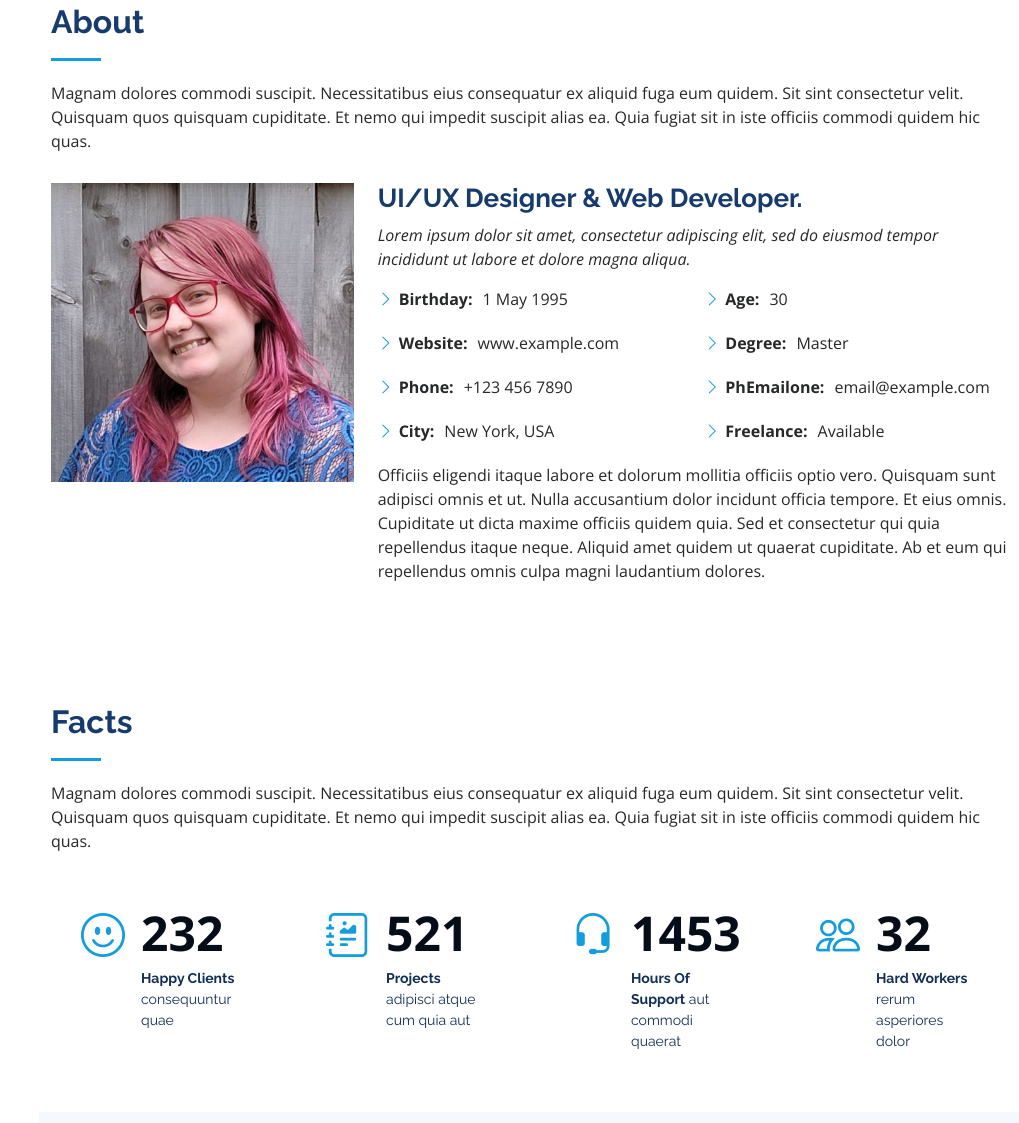
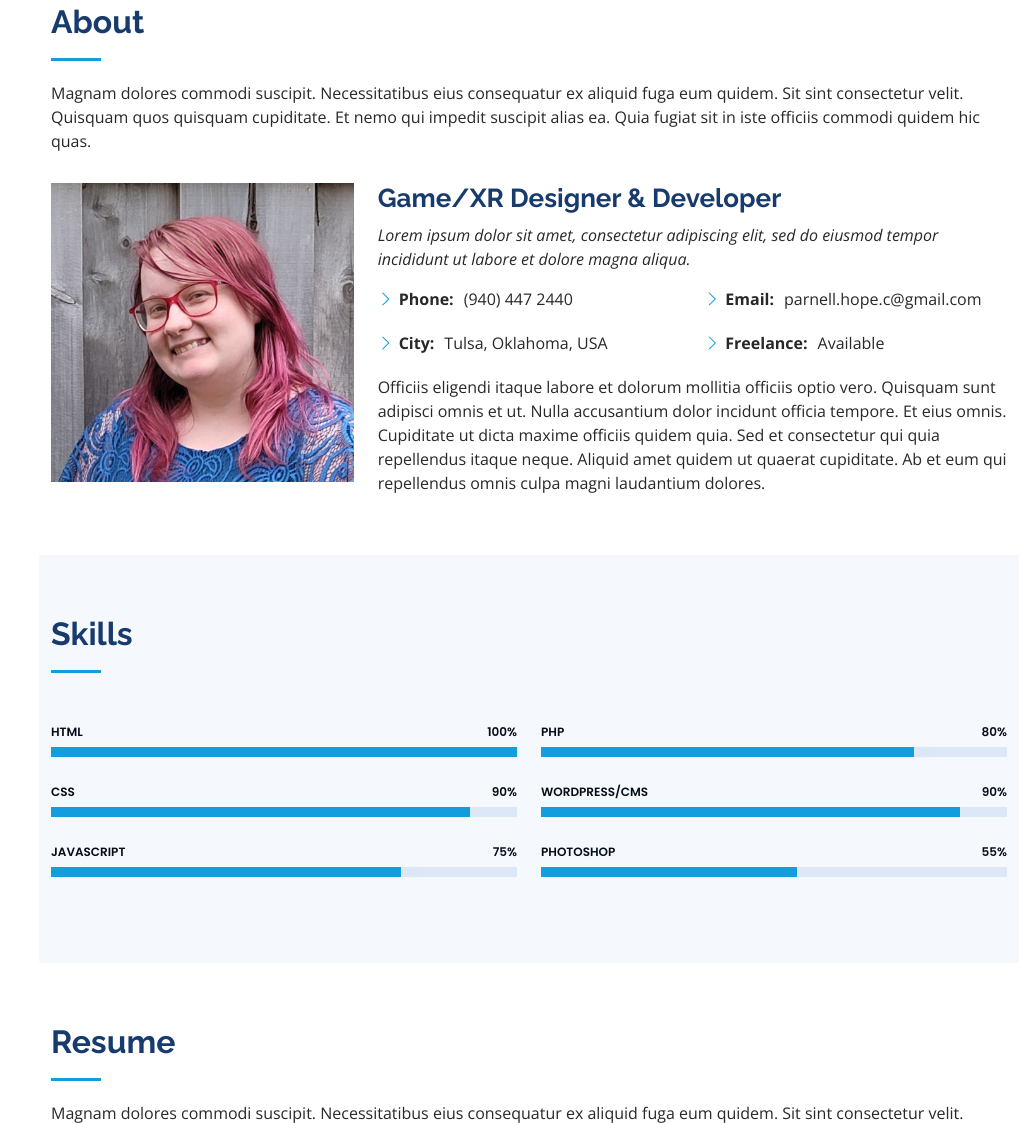
Before and after one commit to Hope-Parnell/Hope-Parnell.github.io, a plain HTML site: page index.html in a window 1280 px wide. Shown: the part 857-1980 px from the top of the page, without its empty margins (261-1280 px from the left). Drawn offline with nearby package versions, Linux system fonts and the light colour scheme.

Commit message:
Update index.html

```diff
--- a/index.html
+++ b/index.html
@@ -95,7 +95,7 @@
             <img src="assets/img/profile-img.jpg" class="img-fluid" alt="">
           </div>
           <div class="col-lg-8 pt-4 pt-lg-0 content" data-aos="fade-left">
-            <h3>UI/UX Designer &amp; Web Developer.</h3>
+            <h3>Game/XR Designer &amp; Developer</h3>
             <p class="fst-italic">
               Lorem ipsum dolor sit amet, consectetur adipiscing elit, sed do eiusmod tempor incididunt ut labore et dolore
               magna aliqua.
@@ -103,17 +103,13 @@
             <div class="row">
               <div class="col-lg-6">
                 <ul>
-                  <li><i class="bi bi-chevron-right"></i> <strong>Birthday:</strong> <span>1 May 1995</span></li>
-                  <li><i class="bi bi-chevron-right"></i> <strong>Website:</strong> <span>www.example.com</span></li>
-                  <li><i class="bi bi-chevron-right"></i> <strong>Phone:</strong> <span>+123 456 7890</span></li>
-                  <li><i class="bi bi-chevron-right"></i> <strong>City:</strong> <span>New York, USA</span></li>
+                  <li><i class="bi bi-chevron-right"></i> <strong>Phone:</strong> <span>(940) 447 2440</span></li>
+                  <li><i class="bi bi-chevron-right"></i> <strong>City:</strong> <span>Tulsa, Oklahoma, USA</span></li>
                 </ul>
               </div>
               <div class="col-lg-6">
                 <ul>
-                  <li><i class="bi bi-chevron-right"></i> <strong>Age:</strong> <span>30</span></li>
-                  <li><i class="bi bi-chevron-right"></i> <strong>Degree:</strong> <span>Master</span></li>
-                  <li><i class="bi bi-chevron-right"></i> <strong>PhEmailone:</strong> <span>email@example.com</span></li>
+                  <li><i class="bi bi-chevron-right"></i> <strong>Email:</strong> <span>parnell.hope.c@gmail.com</span></li>
                   <li><i class="bi bi-chevron-right"></i> <strong>Freelance:</strong> <span>Available</span></li>
                 </ul>
               </div>
@@ -129,7 +125,7 @@
     </section><!-- End About Section -->
 
     <!-- ======= Facts Section ======= -->
-    <section id="facts" class="facts">
+    <!-- <section id="facts" class="facts">
       <div class="container">
 
         <div class="section-title">
@@ -174,7 +170,8 @@
         </div>
 
       </div>
-    </section><!-- End Facts Section -->
+    </section> -->
+	<!-- End Facts Section -->
 
     <!-- ======= Skills Section ======= -->
     <section id="skills" class="skills section-bg">
@@ -182,7 +179,7 @@
 
         <div class="section-title">
           <h2>Skills</h2>
-          <p>Magnam dolores commodi suscipit. Necessitatibus eius consequatur ex aliquid fuga eum quidem. Sit sint consectetur velit. Quisquam quos quisquam cupiditate. Et nemo qui impedit suscipit alias ea. Quia fugiat sit in iste officiis commodi quidem hic quas.</p>
+          <!-- <p>Magnam dolores commodi suscipit. Necessitatibus eius consequatur ex aliquid fuga eum quidem. Sit sint consectetur velit. Quisquam quos quisquam cupiditate. Et nemo qui impedit suscipit alias ea. Quia fugiat sit in iste officiis commodi quidem hic quas.</p> -->
         </div>
 
         <div class="row skills-content">
```
